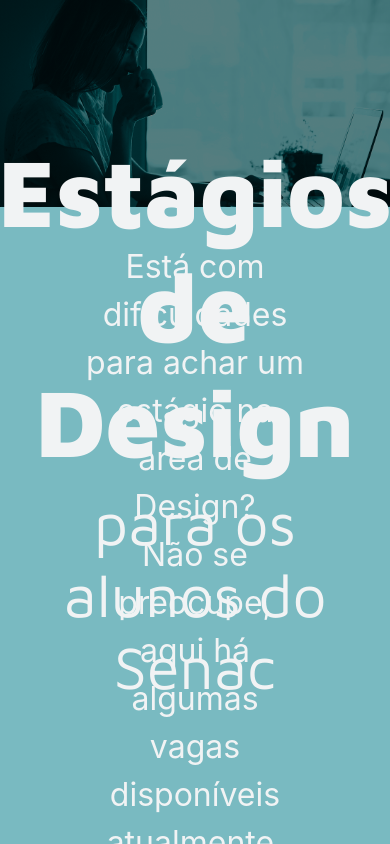
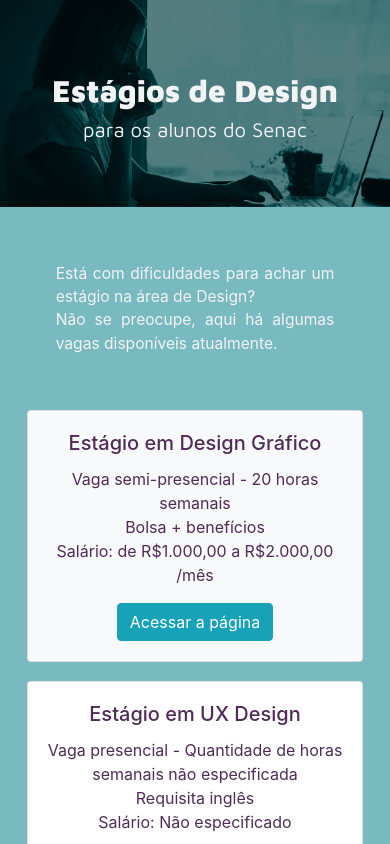
Before and after one commit to Neoarchibr/estagio-design, a plain HTML site: page index.html in a window 390 px wide. Shown: the top 844 px of the page. Drawn offline with nearby package versions, Linux system fonts and the light colour scheme.

Commit message:
Phone format ONLY

```diff
--- a/styles/style.css
+++ b/styles/style.css
@@ -7,12 +7,12 @@ body {
 
 h1 {
     font-weight: 900;
-    font-size: 6rem;
+    font-size: 8vw;
 }
 
 h3 {
     font-weight: 400;
-    font-size: 3.75rem;
+    font-size: 5.2vw;
 }
 
 .container {
@@ -38,9 +38,7 @@ h3 {
     font-family: 'Maven Pro', sans-serif;
     text-align: center;
     position: absolute;
-    top: 50%;
-    left: 50%;
-    transform: translate(-50%, -50%);
+    top: 8.5%;
 }
 
 main {
@@ -48,8 +46,9 @@ main {
 }
 
 .main-txt {
-    margin: 10% 20% 10%;
-    font-size: 2rem;
+    margin: 15% 12%;
+    font-size: 4vw;
+    text-align: justify;
 }
 
 .row {
@@ -60,6 +59,10 @@ main {
     color: #512b58;
 }
 
+.col-sm-6 {
+    margin-bottom: 5%;
+}
+
 .card-bosy {
     background-color: #f1f3f4;
 }
```
